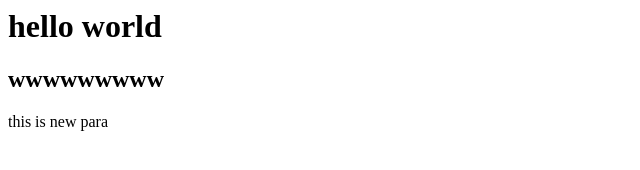
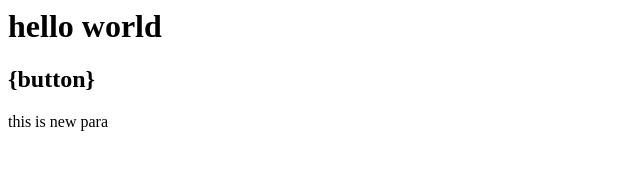
Before and after one commit to Rizwansidd15/localrepo, a plain HTML site: page index.html in a window 1280 px wide. Shown: the whole page, without its empty margins (0-640 px from the left). Drawn offline with Linux system fonts and the light colour scheme.

```diff
--- a/index.html
+++ b/index.html
@@ -1,3 +1,3 @@
 <h1>hello world</h1>
-<h2>wwwwwwwww</h2>
+<h2>{button}</h2>
 <p>this is new para</p>
```
